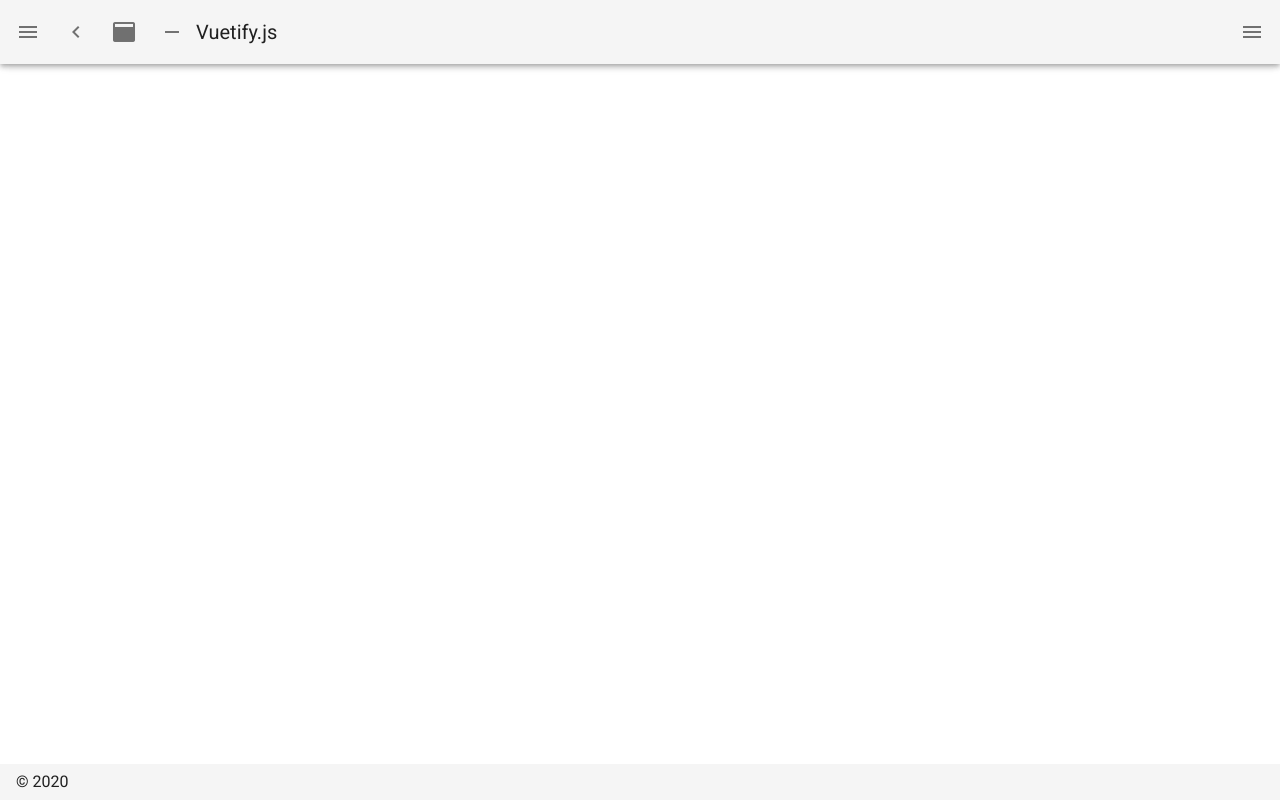
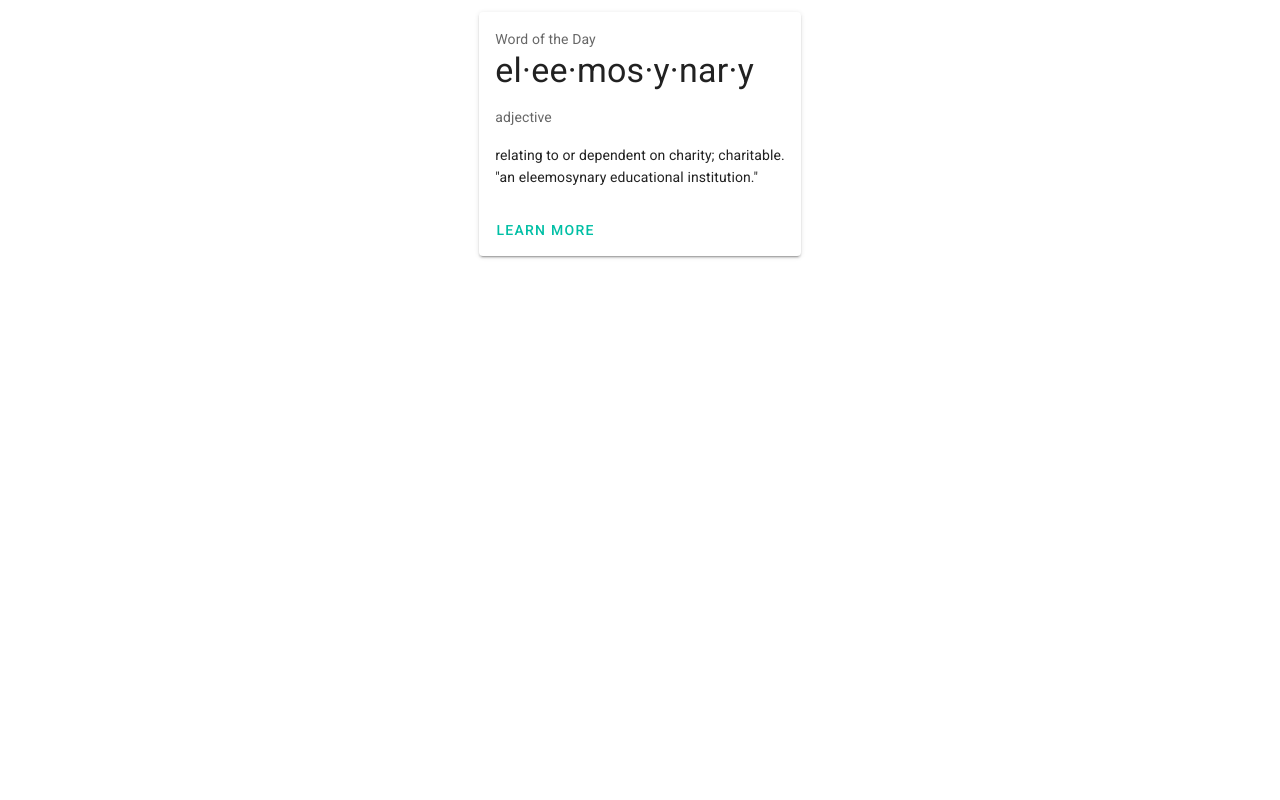
Before and after one commit to moon-grp/uu, a Nuxt app: page /wish in a window 1280 px wide. Before the commit this address had no page. Built offline with nearby package versions, Linux system fonts and the light colour scheme.

Commit message:
fixed issues with vuetify css

```diff
--- a/layouts/reg.vue
+++ b/layouts/reg.vue
@@ -1,16 +1,17 @@
 <template>
+ <v-app >
   <v-main>
     <v-container>
       <nuxt />
     </v-container>
   </v-main>
+ </v-app>
 </template>
 
 <style scoped>
 body {
   width: 100vw;
   height: 100vh;
-  margin: 0;
   overflow: hidden;
   background: #ecf4ff;
 }
--- a/package.json
+++ b/package.json
@@ -12,7 +12,8 @@
     "@nuxtjs/axios": "^5.12.2",
     "core-js": "^3.6.5",
     "nuxt": "^2.14.6",
-    "vue-lottie": "^0.2.1"
+    "vue-lottie": "^0.2.1",
+    "vuetify": "^2.3.17"
   },
   "devDependencies": {
     "@nuxtjs/vuetify": "^1.11.2",
--- a/pages/signin.vue
+++ b/pages/signin.vue
@@ -4,7 +4,7 @@
       <v-col cols="6" md="6" sm="12">
         <div id="boxSpace">
           <div class="trs fnt mb-5">
-            signin to your <span class="coll">wish-list.</span>
+            sign in to your <span class="coll">wish-list.</span>
           </div>
 
           <v-row>
@@ -31,7 +31,7 @@
                 ></v-text-field>
               </div>
               <v-btn color="#6C63FF" class="fnt-p trs" outlined dark>
-                signin
+                sign in
               </v-btn>
             </v-col>
           </v-row>
--- /dev/null
+++ b/pages/wish.vue
@@ -0,0 +1,60 @@
+<template>
+  <div>
+    <v-container>
+      <div>
+        <v-row class="justify-center">
+          <v-card class="mx-auto" max-width="344">
+            <v-card-text>
+              <div>Word of the Day</div>
+              <p class="display-1 text--primary">el·ee·mos·y·nar·y</p>
+              <p>adjective</p>
+              <div class="text--primary">
+                relating to or dependent on charity; charitable.<br />
+                "an eleemosynary educational institution."
+              </div>
+            </v-card-text>
+            <v-card-actions>
+              <v-btn text color="teal accent-4" @click="reveal = true">
+                Learn More
+              </v-btn>
+            </v-card-actions>
+
+            <v-expand-transition>
+              <v-card
+                v-if="reveal"
+                class="transition-fast-in-fast-out v-card--reveal"
+                style="height: 100%"
+              >
+                <v-card-text class="pb-0">
+                  <p class="display-1 text--primary">Origin</p>
+                  <p>
+                    late 16th century (as a noun denoting a place where alms
+                    were distributed): from medieval Latin eleemosynarius, from
+                    late Latin eleemosyna ‘alms’, from Greek eleēmosunē
+                    ‘compassion’
+                  </p>
+                </v-card-text>
+                <v-card-actions class="pt-0">
+                  <v-btn text color="teal accent-4" @click="reveal = false">
+                    Close
+                  </v-btn>
+                </v-card-actions>
+              </v-card>
+            </v-expand-transition>
+          </v-card>
+        </v-row>
+      </div>
+    </v-container>
+  </div>
+</template>
+
+<script>
+export default {
+  layout: 'reg',
+  data() {
+    return {}
+  },
+}
+</script>
+
+<style scoped></style>
```
Also changed, not shown: 1 other file (tests, documents, lock files or other folders).
